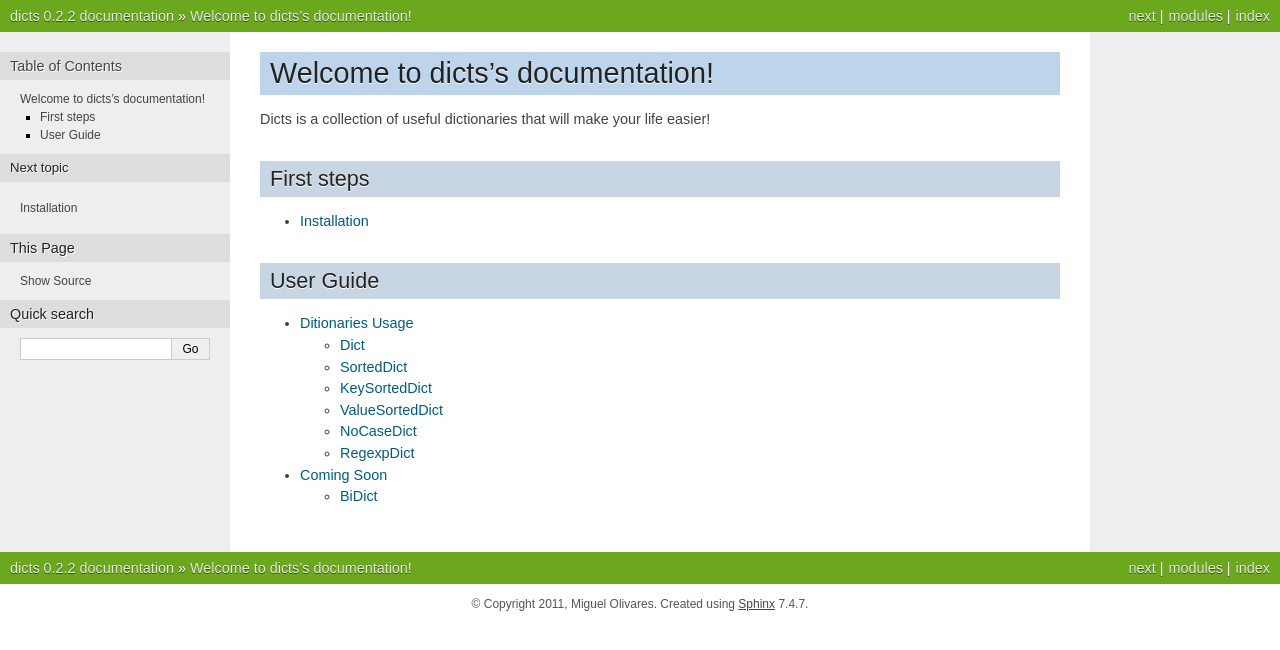
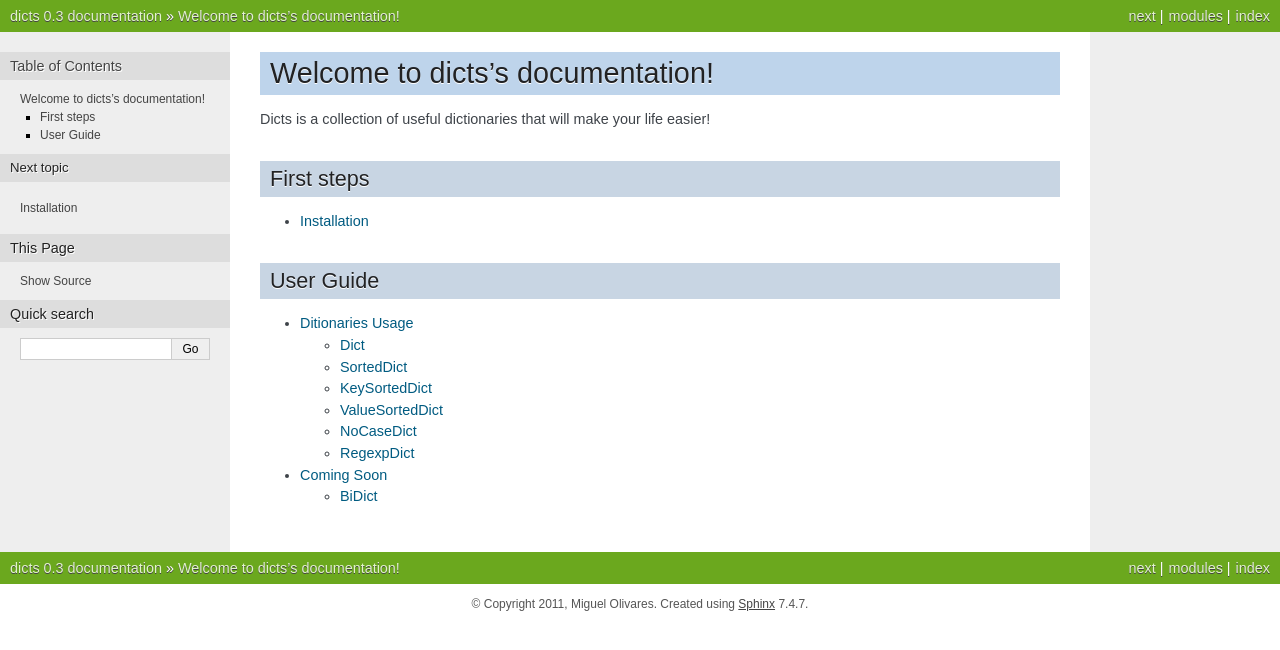
Before and after one commit to moliware/dicts, a Sphinx documentation site: the page built from docs/index.rst, in a window 1280 px wide. Shown: the top 650 px of the page. Built offline with Sphinx 7.4.7, drawn with Linux system fonts in a browser that asks for light colours.

Commit message:
updated doc to 0.3

```diff
--- a/docs/conf.py
+++ b/docs/conf.py
@@ -48,9 +48,9 @@ copyright = u'2011, Miguel Olivares'
 # built documents.
 #
 # The short X.Y version.
-version = '0.2.2'
+version = '0.3'
 # The full version, including alpha/beta/rc tags.
-release = '0.2.2'
+release = '0.3'
 
 # The language for content autogenerated by Sphinx. Refer to documentation
 # for a list of supported languages.
```
